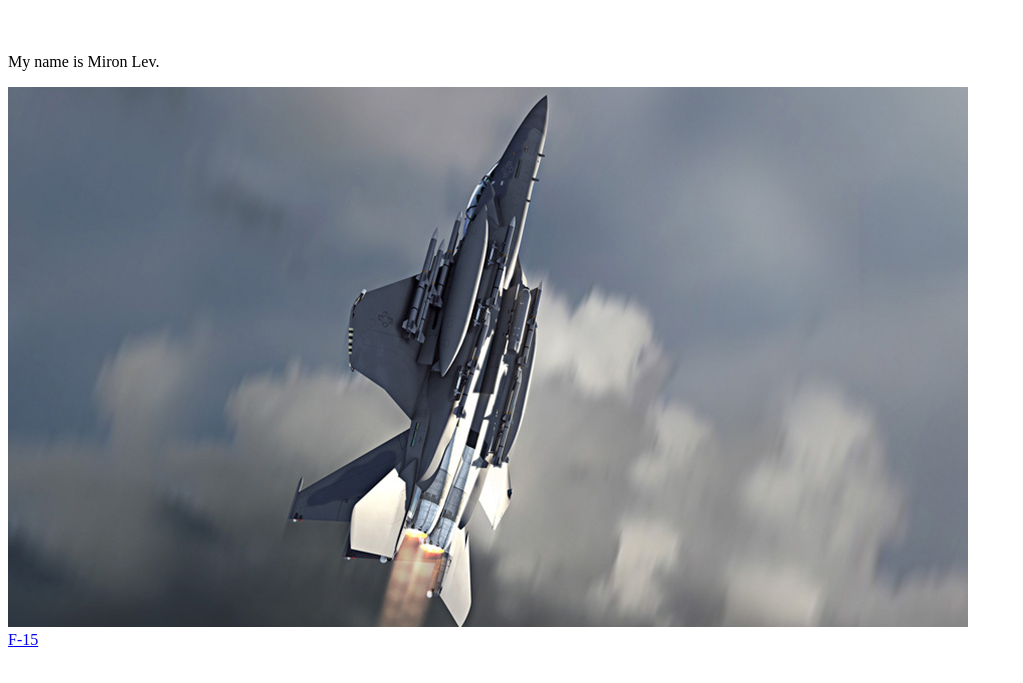
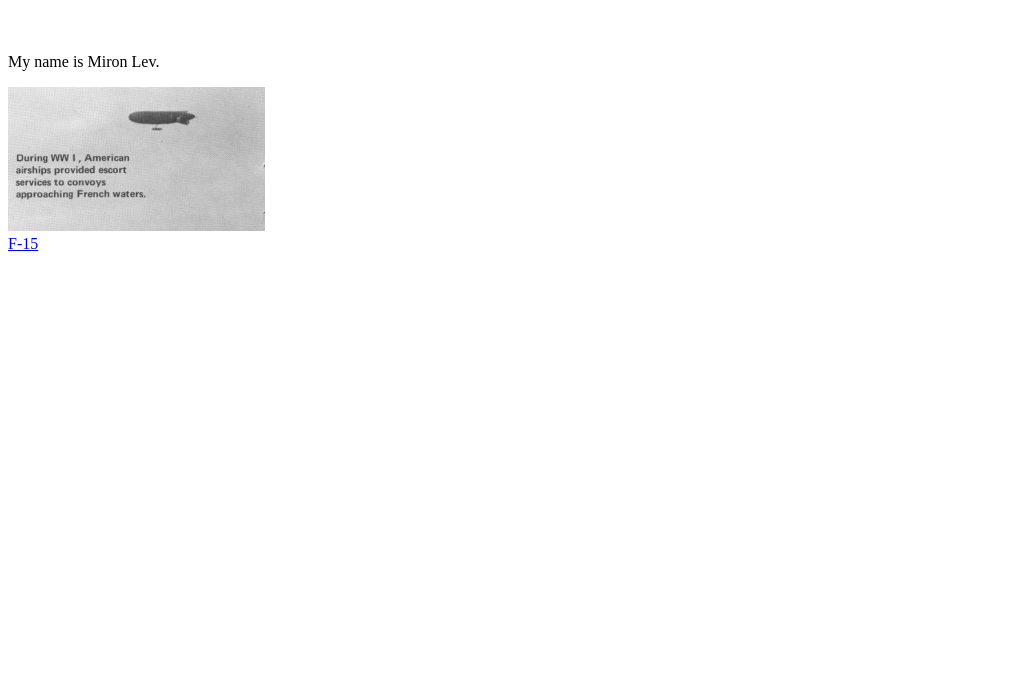
Before and after one commit to navalpostgraduateschool/se4003_fall_2024, a plain HTML site: page labs/lab_0/about_miron.html in a window 1280 px wide. Shown: the part 87-770 px from the top of the page, without its empty margins (0-1023 px from the left). Drawn offline with Linux system fonts and the light colour scheme.

Commit message:
Update about_miron.html

```diff
--- a/labs/lab_0/about_miron.html
+++ b/labs/lab_0/about_miron.html
@@ -10,7 +10,7 @@
 <p>
 	My name is Miron Lev.
 </p>
-<img src = "MironF15.jpeg ">
+<img src = "images/Blimp.PNG ">
 </img>
 <br>
 <a href = "https://www.boeing.com/defense/f-15ex#about" > F-15 </a>
```
